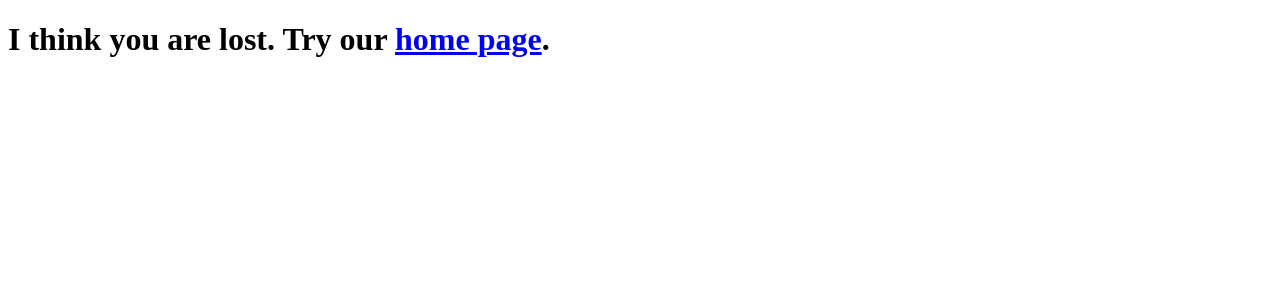
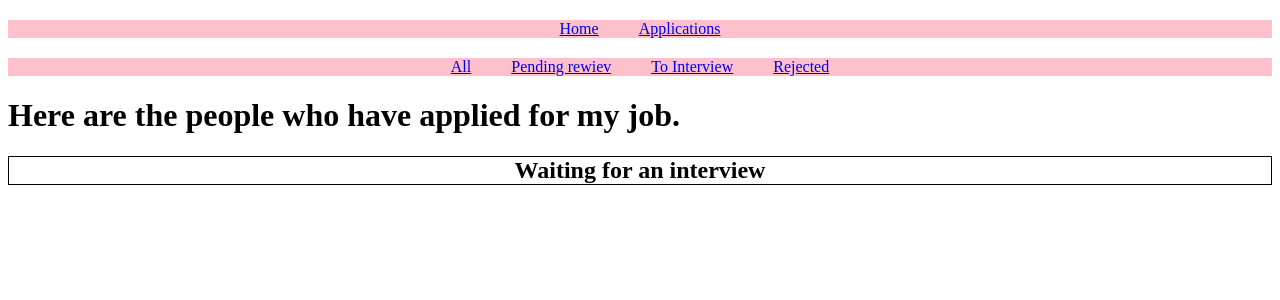
Before and after one commit to ileskanRepot/jobsWebsite, a FastAPI app: page /applications/1 in a window 1280 px wide. Shown: the top 300 px of the page. Run offline with FastAPI, Linux system fonts and the light colour scheme; data that the repository does not hold is empty; some libraries are stand-ins or nearby versions.

Commit message:
Add ability to choose application destinyty

```diff
--- a/app.py
+++ b/app.py
@@ -7,6 +7,8 @@ from typing import Annotated
 import starlette.status as status
 
 from controller import controller
+from db import db
+from exception import UnknownIdException
 
 app = FastAPI()
 
@@ -26,8 +28,6 @@ def success(request: Request, successTxt: str):
 		request=request,
 		context={"successTxt": successTxt}
 	)
-
-
 
 class Applicatoin(BaseModel):
 	# position: int
@@ -57,23 +57,23 @@ async def root(request: Request):
 
 @app.get("/sendApplication/{name}")
 async def sendApplication(request: Request, name: int):
-	job = controller.getJob(name)
-	if job == None:
-		return error(request, "Wrong id")
-	return templates.TemplateResponse(
-		name="sendApplication.html",
-		request=request,
-		context={"job": job}
-	)
+	try:
+		job = controller.getJob(name)
+		return templates.TemplateResponse(
+			name="sendApplication.html",
+			request=request,
+			context={"job": job}
+		)
+	except UnknownIdException as ee:
+		return error(request, ee)
 
 @app.post("/sendApplication/{link}")
 async def sendApplication(request: Request, link:str, name: Annotated[str, Form()], email: Annotated[str, Form()], cl: Annotated[str, Form()]):
-	ret = controller.addApplication(link, name, email, cl, 0)
-
-	if ret["error"]:
-		return error(request, ret["msg"])
-
-	return RedirectResponse("/successGetApplication", status_code=status.HTTP_302_FOUND)
+	try:
+		controller.addApplication(link, name, email, cl, 0)
+		return RedirectResponse("/successGetApplication", status_code=status.HTTP_302_FOUND)
+	except UnknownIdException as ee:
+		return error(request, ee)
 
 @app.get("/successGetApplication")
 async def successGetApplication(request: Request):
@@ -81,17 +81,34 @@ async def successGetApplication(request: Request):
 
 @app.get("/applications")
 async def applications(request: Request):
-	applications = controller.getApplications()
+	applications = controller.getApplications(-1)
 	return templates.TemplateResponse(
 		name="applications.html",
 		request=request,
-		context={ "applications": applications }
+		context={ "applications": applications, "status":"All" }
 	)
+
+
+@app.get("/applications/{id}")
+async def applications(request: Request, id:int):
+	try:
+		applications = controller.getApplications(id)
+		return templates.TemplateResponse(
+			name="applications.html",
+			request=request,
+			context={ "applications": applications, "status": db.statusIdToStr(id) }
+		)
+	except UnknownIdException as ee:
+		return error(request, ee)
+
 
 @app.post("/applications/{id}")
 async def applications(request: Request, id:int, destiny: Annotated[str, Form()]):
-	controller.desideDestiny(id, destiny)
-	return destiny
+	try:
+		print(controller.desideDestiny(id, destiny))
+		return success(request, f"Application send to { destiny }")
+	except UnknownIdException as ee:
+		return error(request, ee)
 
 @app.get("/{full_path:path}")
 async def captureRoutes(request: Request, full_path: str):
--- a/controller.py
+++ b/controller.py
@@ -1,16 +1,19 @@
 from db import db
+from exception import UnknownIdException, UnknownDestiny
 
 
 class Controller():
     def __init__(self):
         pass
+
     def addApplication(self, link, name, email, cl, status):
         applicationIds = [link[0] for link in db.getAdvertisementLinks()]
         if not (int(link) in applicationIds):
-            return {"error": True, "msg": "Wrong application id"}
+            raise UnknownIdException("Wrong application id")
+            # return {"error": True, "msg": "Wrong application id"}
         print(applicationIds)
         db.addApplication(link, name, email, cl, status)
-        return {"error": False, "msg": "Everything good"}
+        return
 
     def getJobs(self):
         jobs = db.getAdvertisements()
@@ -20,32 +23,47 @@ class Controller():
     def getJob(self, num: int):
         filteredJobs = db.getAdvertisement(num)
         if len(filteredJobs) == 0:
-            return None
+            raise UnknownIdException("Wrong application id")
         job = filteredJobs[0]
         return {"title":job[2], "desc":job[3], "loc":job[4]}
 
-    def getApplications(self):
-        applications = db.getApplications(0)
+    def getApplications(self, id):
+        applications = None
+        if id == -1:
+            applications = db.getApplications()
+        elif not (id in db.getStatusIds()):
+            raise UnknownIdException("Wrond Id")
+        else:
+            applications = db.getApplicationsWithStatus(id)
         ads = {ad[0]:ad[1] for ad in db.linkAddToName()}
         print(applications)
-        for ii, apply in enumerate(applications):
-            print(apply)
-            print("WEE")
-            print(applications[ii]["position"])
+        for ii in range(len(applications)):
             applications[ii]["position"] = ads[applications[ii]["position"]]
+            applications[ii]["status"] = db.statusIdToStr(applications[ii]["status"])
 
         return applications
+
+    def reject(self, id):
+        db.disqualifyApplication(id)
+
+    def toInterview(self, id):
+        db.qualifyApplication(id)
 
     def desideDestiny(self, id, destiny):
         applicationIds = db.getApplicationIds(0)
         print(applicationIds)
         print(type(id))
 
+        if not (id in applicationIds):
+            raise UnknownIdException("Wrong Id")
+
         if destiny == "reject":
-            pass
-        elif destiny == "toInterview":
-            pass
+            self.reject(id)
+            return
+        if destiny == "toInterview":
+            self.toInterview(id)
+            return
 
-        return None
+        raise UnknownDestiny
 
 controller = Controller()
--- a/db.py
+++ b/db.py
@@ -94,11 +94,15 @@ class Database:
 		self.cur.execute( "SELECT id, title FROM jobAdvertisements" )
 		return self.cur.fetchall()
 
-	def getApplications(self, status):
-		self.cur.execute( "SELECT position, name, email, coverLetter, id FROM jobApplications WHERE status = %s" ,(status,))
+	def getApplications(self):
+		self.cur.execute( "SELECT position, name, email, coverLetter, id, status FROM jobApplications" )
 		applications = self.cur.fetchall()
-		# return {appli for appli in applications}
-		return [{"position":appli[0], "name":appli[1], "email":appli[2], "cl":appli[3], "id":appli[4]} for appli in applications]
+		return [{"position":appli[0], "name":appli[1], "email":appli[2], "cl":appli[3], "id":appli[4], "status":appli[5]} for appli in applications]
+
+	def getApplicationsWithStatus(self, status):
+		self.cur.execute( "SELECT position, name, email, coverLetter, id, status FROM jobApplications WHERE status = %s" ,(status,))
+		applications = self.cur.fetchall()
+		return [{"position":appli[0], "name":appli[1], "email":appli[2], "cl":appli[3], "id":appli[4], "status":appli[5]} for appli in applications]
 
 	def getApplicationIds(self, status):
 		self.cur.execute( "SELECT id FROM jobApplications WHERE status = %s" ,(status,))
@@ -108,4 +112,30 @@ class Database:
 		# return {appli for appli in applications}
 		return [appli[0] for appli in applications]
 
+	def disqualifyApplication(self, id):
+		self.cur.execute(
+			"UPDATE jobApplications SET status = %s WHERE id = %s",
+			(2, id)
+		)
+		return self.conn.commit()
+
+	def qualifyApplication(self, id):
+		self.cur.execute(
+			"UPDATE jobApplications SET status = %s WHERE id = %s",
+			(1, id)
+		)
+		return self.conn.commit()
+
+	def getStatusIds(self):
+		return [0,1,2]
+
+	def statusIdToStr(self, id):
+		if id == 0:
+			return "Pending review"
+		if id == 1:
+			return "Waiting for an interview"
+		if id == 2:
+			return "Rejeted"
+		return None
+
 db = Database()
--- /dev/null
+++ b/exception.py
@@ -0,0 +1,5 @@
+class UnknownIdException(Exception):
+    pass
+
+class UnknownDestiny(Exception):
+    pass
--- a/static/outfit.css
+++ b/static/outfit.css
@@ -3,7 +3,8 @@ form {
   display: flex;
 }
 
-#header {
+.header {
+  margin-top: 20px;
   align-content: center;
   justify-content: center;
   /* height: 2em; */
@@ -11,7 +12,7 @@ form {
   background-color: pink;
 }
 
-#header a {
+.header a {
   margin-left: 20px;
   margin-right: 20px;
 }
@@ -36,3 +37,10 @@ form {
   padding: 2%;
   border-width: 1px;
 }
+
+.showCurrently {
+  border-color: black;
+  border-style: solid;
+  border-width: 1px;
+  text-align: center;
+}
--- a/templates/applications.html
+++ b/templates/applications.html
@@ -7,7 +7,14 @@
   </head>
   <body>
     {% include "header.html" %}
-    <h1>Here are the people who have applied for my job</h1>
+    <div class="header">
+      <a href="/applications">All</a>
+      <a href="/applications/0">Pending rewiev</a>
+      <a href="/applications/1">To Interview</a>
+      <a href="/applications/2">Rejected</a>
+    </div>
+    <h1>Here are the people who have applied for my job.</h1>
+    <h2 class="showCurrently">{{ status }}</h2>
     <div>
       {% for appli in applications %}
       <div class="applicationDiv">
@@ -15,6 +22,8 @@
         <p>{{ appli["email"] }}</p>
         <p>Applied to {{ appli["position"] }}</p>
         <p>{{ appli["cl"] }}</p>
+        <p>{{ appli["status"] }}</p>
+        {% if appli["status"] == "Pending review" %}
         <form
           class="applicationForm"
           action="/applications/{{ appli['id']}}"
@@ -27,6 +36,7 @@
           </select>
           <button type="submit">Choose destiny</button>
         </form>
+        {% endif %}
       </div>
       {% endfor %}
     </div>
--- a/templates/header.html
+++ b/templates/header.html
@@ -1,3 +1,3 @@
-<div id="header">
+<div class="header">
   <a href="/">Home</a><a href="/applications">Applications</a>
 </div>
```
